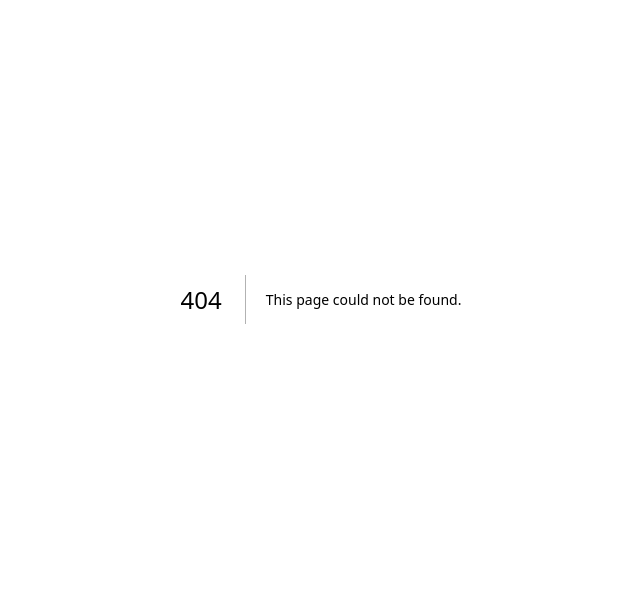
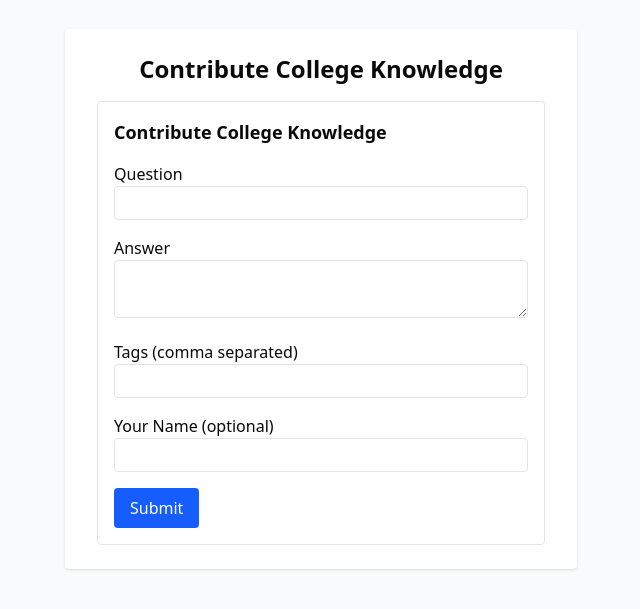
Before and after one commit to mahendra189/knowsarhad, a Next.js app: page /contribute in a window 1280 px wide. Before the commit this address had no page. Shown: the part 101-710 px from the top of the page, without its empty margins (319-959 px from the left). Built offline with nearby package versions, Linux system fonts and the light colour scheme.

Commit message:
Refactor knowledge contribution interface and update model in chat API

```diff
--- a/app/api/chat/route.ts
+++ b/app/api/chat/route.ts
@@ -103,7 +103,7 @@ export async function POST(request: NextRequest) {
     const aiMessage = data.choices[0].message.content;
     return NextResponse.json({
       message: aiMessage,
-      model: 'meta-llama/llama-3.1-8b-instruct:free'
+      model: 'openai/gpt-3.5-turbo-instruct'
     });
 
   } catch (error) {
--- /dev/null
+++ b/app/contribute/page.tsx
@@ -0,0 +1,12 @@
+import KnowledgeForm from "@/components/KnowledgeForm";
+
+export default function ContributePage() {
+  return (
+    <div className="min-h-screen flex items-center justify-center bg-gray-50 dark:bg-gray-900">
+      <div className="w-full max-w-lg p-6 bg-white dark:bg-gray-800 rounded shadow">
+        <h1 className="text-2xl font-bold mb-4 text-center">Contribute College Knowledge</h1>
+        <KnowledgeForm />
+      </div>
+    </div>
+  );
+}
--- a/app/page.tsx
+++ b/app/page.tsx
@@ -3,7 +3,6 @@
 import { useState } from "react";
 import { Button } from "@/components/ui/button";
 import { Input } from "@/components/ui/input";
-import KnowledgeForm from "@/components/KnowledgeForm";
 import { Send, User, Bot, Plus, Loader2 } from "lucide-react";
 
 interface Message {
@@ -87,9 +86,14 @@ export default function ChatGPTInterface() {
 
   return (
     <div className="flex h-screen bg-gray-800">
-      {/* Knowledge Contribution Form */}
-      <div className="absolute top-4 right-4 z-50 w-full max-w-sm">
-        <KnowledgeForm />
+
+      {/* Contribute Button */}
+      <div className="absolute top-4 right-4 z-50">
+        <a href="/contribute">
+          <Button className="bg-blue-600 text-white px-4 py-2 rounded shadow hover:bg-blue-700 transition">
+            Contribute Knowledge
+          </Button>
+        </a>
       </div>
 
   {/* Main Chat Area */}
```
